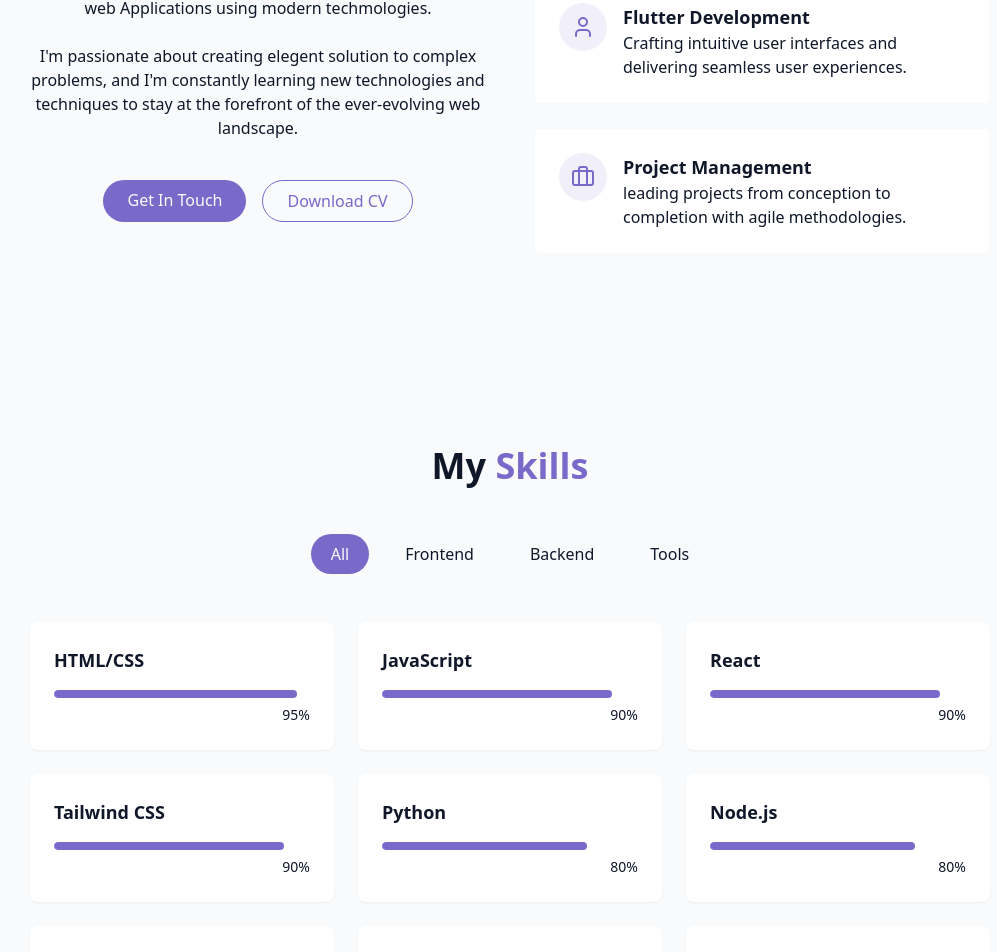
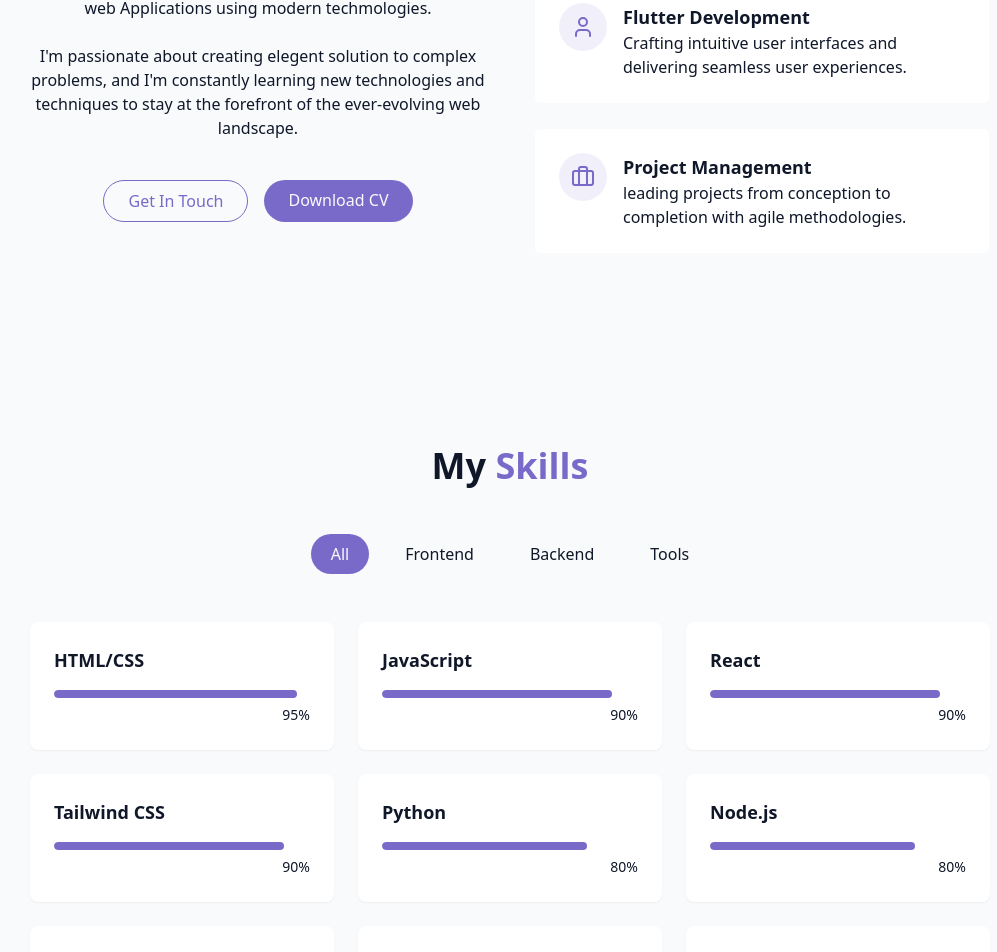
Before and after one commit to Dilshad313/Portfolio, a React (Vite) app in the folder frontend/: page / in a window 1280 px wide. Shown: the part 1156-2108 px from the top of the page, without its empty margins (130-1127 px from the left). Built offline with nearby package versions, Linux system fonts and the light colour scheme.

Commit message:
Fix the about section

```diff
--- a/frontend/src/components/AboutSection.jsx
+++ b/frontend/src/components/AboutSection.jsx
@@ -26,9 +26,9 @@ const AboutMe = () => {
             </p>
 
             <div className='flex flex-col sm:flex-row gap-4 pt-4 justify-center'>
-              <a href="#contact" className='cosmic-button'>Get In Touch</a>
+              <a href="#contact" className='px-6 py-2 rounded-full border border-primary text-primary hover:bg-primary/10 transition-colors duration-300'>Get In Touch</a>
 
-              <a href="#contact" className='px-6 py-2 rounded-full border border-primary text-primary hover:bg-primary/10 transition-colors duration-300'>Download CV</a>
+              <a href="#contact" className='cosmic-button'>Download CV</a>
             </div>
           </div>
 
```
